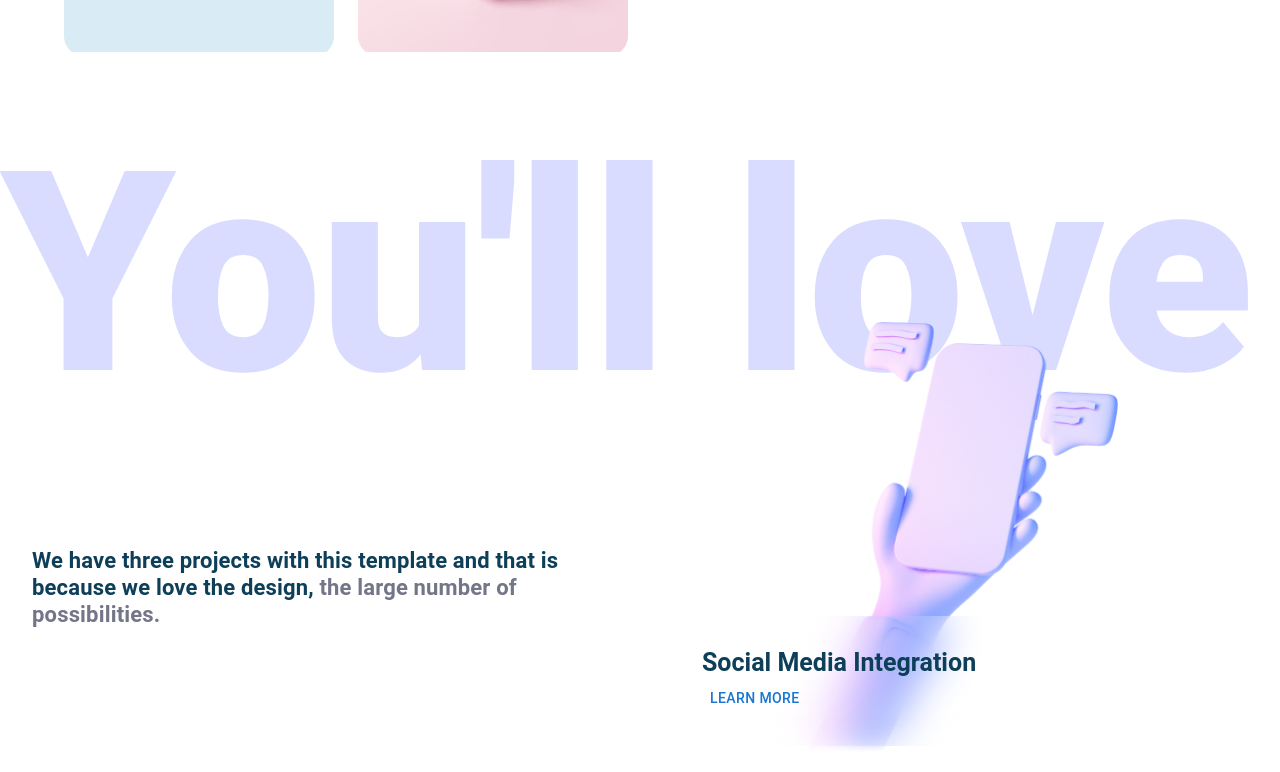
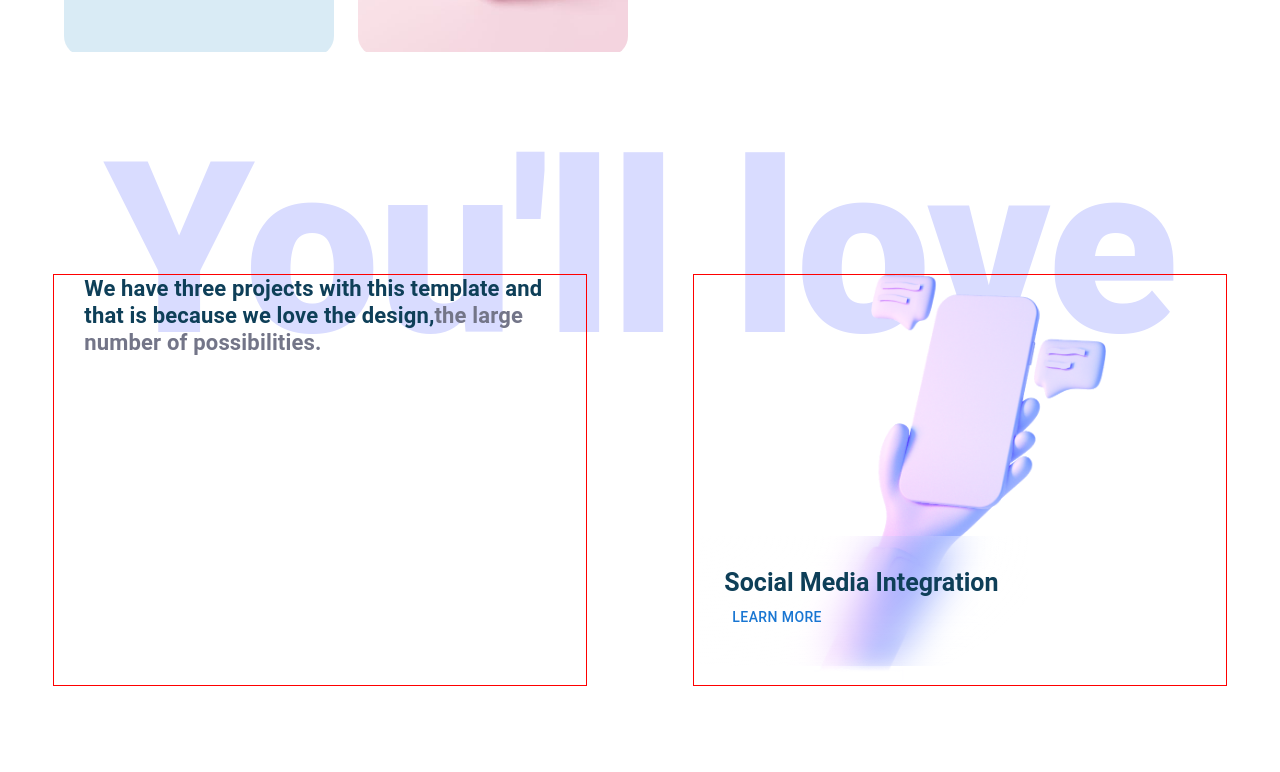
Before and after one commit to Anjeela-Ali/hub-website, a React (Create React App) app: page / in a window 1280 px wide. Shown: the part 3808-4580 px from the top of the page. Built offline with nearby package versions, Linux system fonts and the light colour scheme.

Commit message:
section modified

```diff
--- a/src/components/detail/index.js
+++ b/src/components/detail/index.js
@@ -1,4 +1,4 @@
-import { Box, Button, Typography } from '@mui/material'
+import { Box, Button, Grid, Typography } from '@mui/material'
 import ImgUrl from '../../assets/contact_img.png'
 
 const DetailedSection = () => {
@@ -7,9 +7,11 @@ const DetailedSection = () => {
             <Box sx={{
                 position: 'relative',
             }}>
-                <Box>
+                <Box sx={{
+                    textAlign: 'center'
+                }}>
                     <Typography variant='h2' sx={{
-                        fontSize: '280px',
+                        fontSize: { xs: '120px', sm: '150px', md: '180px', lg: '240px', xl: '280px' },
                         fontWeight: '900',
                         padding: '30px auto',
                         color: '#d9dcff'
@@ -19,57 +21,55 @@ const DetailedSection = () => {
                 </Box>
 
                 {/* Second Container */}
-                <Box sx={{
-                    display: 'flex',
+                <Grid  container sx={{
                     justifyContent: 'space-around',
-                    marginTop:'-120px'
+                    marginTop: '-120px',
                 }}>
-                    <Box sx={{
-                        width: "45%",
+                    <Grid item xs={12} sm={7} md={5} lg={5} xl={3} sx={{
+                        border: '1px solid red',
+                        padding: '0px 30px',
                     }}>
                         <Typography variant='h4' sx={{
                             fontSize: '22px',
                             fontWeight: '600',
-                            paddingTop: '225px',
+                            // paddingTop: '225px',
                             color: '#0e3f58'
                         }}>
-                            We have three projects with this template and that is because we love the design, <Typography variant='para' sx={{
+                            We have three projects with this template and that is because we love the design,
+                            <Typography variant='para' sx={{
                                 color: '#737588'
-                            }}>  the large number of possibilities.</Typography>
+                            }}>
+                                the large number of possibilities.
+                            </Typography>
                         </Typography>
-
-                    </Box>
-                    <Box sx={{
-                        width: '45%',
-                        textAlign: 'center'
+                    </Grid>
+                    <Grid item xs={12} sm={7} md={5} lg={5} xl={3} sx={{
+                        textAlign: 'center',
+                        border: '1px solid red'
                     }}>
                         <img src={ImgUrl} alt='screenshot' width='55%' />
                         <Box sx={{
                             position: 'absolute',
                             bottom: '20px',
-                            width: '40%',
                             padding: '30px 30px',
                             textAlign: 'left',
                             background: 'radial-gradient(107.32% 141.42% at 0% 0%, rgba(255, 255, 255, 0.20) 0%, rgba(255, 255, 255, 0.00) 100%)',
                             backdropFilter: 'blur(21px)'
-
                         }}>
                             <Typography variant='h5' sx={{
                                 fontSize: '25px',
                                 fontWeight: '600',
-                                color:'#0e3f58'
+                                color: '#0e3f58'
                             }}>
                                 Social Media Integration
                             </Typography>
-                            <Button sx={{
-
-                            }}>
+                            <Button sx={{}}>
                                 Learn More
                             </Button>
                         </Box>
+                    </Grid>
+                </Grid >
 
-                    </Box>
-                </Box>
 
             </Box>
 
```
